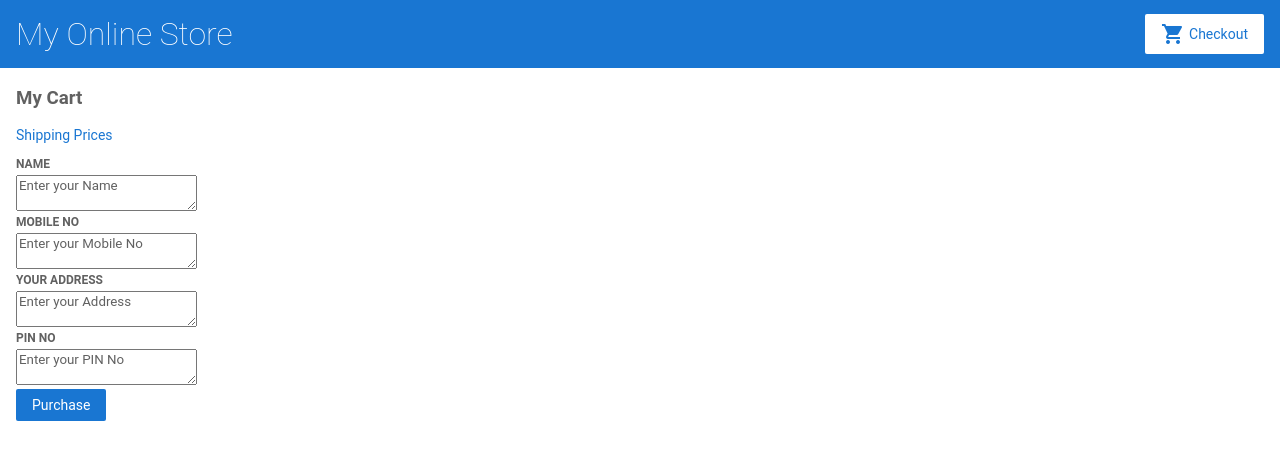
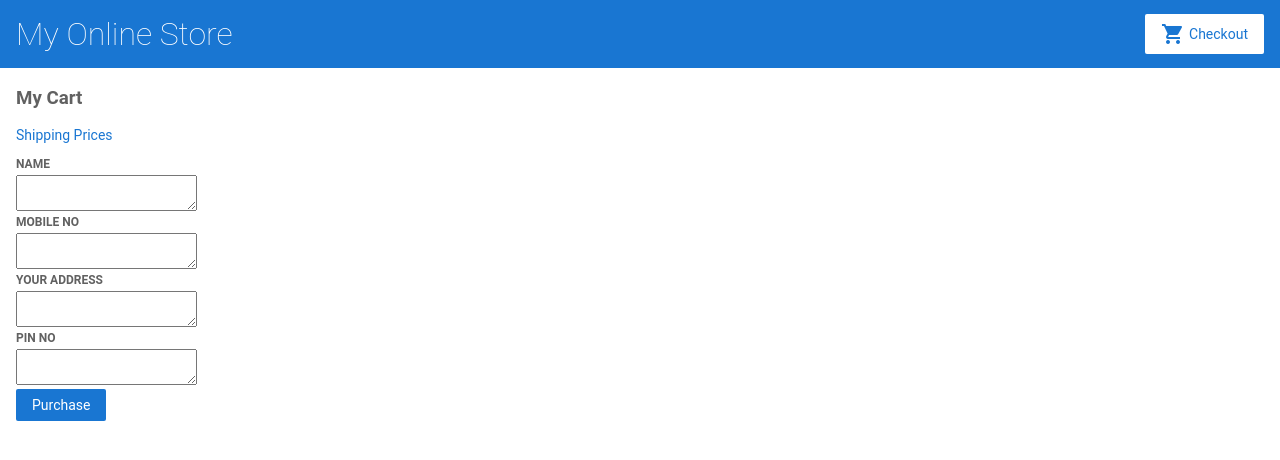
Before and after one commit to AshutoshPandey05/angular-Ecommerce, an Angular app: page /cart in a window 1280 px wide. Shown: the top 460 px of the page. Built offline with nearby package versions, Linux system fonts and the light colour scheme.

Commit message:
1 file modified

```diff
--- a/src/app/cart/cart.component.html
+++ b/src/app/cart/cart.component.html
@@ -12,22 +12,22 @@
 <form [formGroup]="checkoutForm" (ngSubmit)="onSubmit()">
   <div>
     <label for="name"> Name </label>
-    <textarea id="name">Enter your Name</textarea>
+    <textarea id="name" formControlName="name"></textarea>
   </div>
   <div>
     <label for="mobile"> Mobile No </label>
-    <textarea id="mobile">Enter your Mobile No</textarea>
+    <textarea id="mobile" formControlName="mobile"></textarea>
   </div>
 
   <div>
     <label for="address"> Your Address </label>
 
-    <textarea id="address">Enter your Address</textarea>
+    <textarea id="address" formControlName="address"></textarea>
   </div>
 
   <div>
     <label for="pin"> PIN No </label>
-    <textarea id="pin">Enter your PIN No</textarea>
+    <textarea id="pin" formControlName="pin"></textarea>
   </div>
   <button class="button" type="submit">Purchase</button>
 </form>
```
